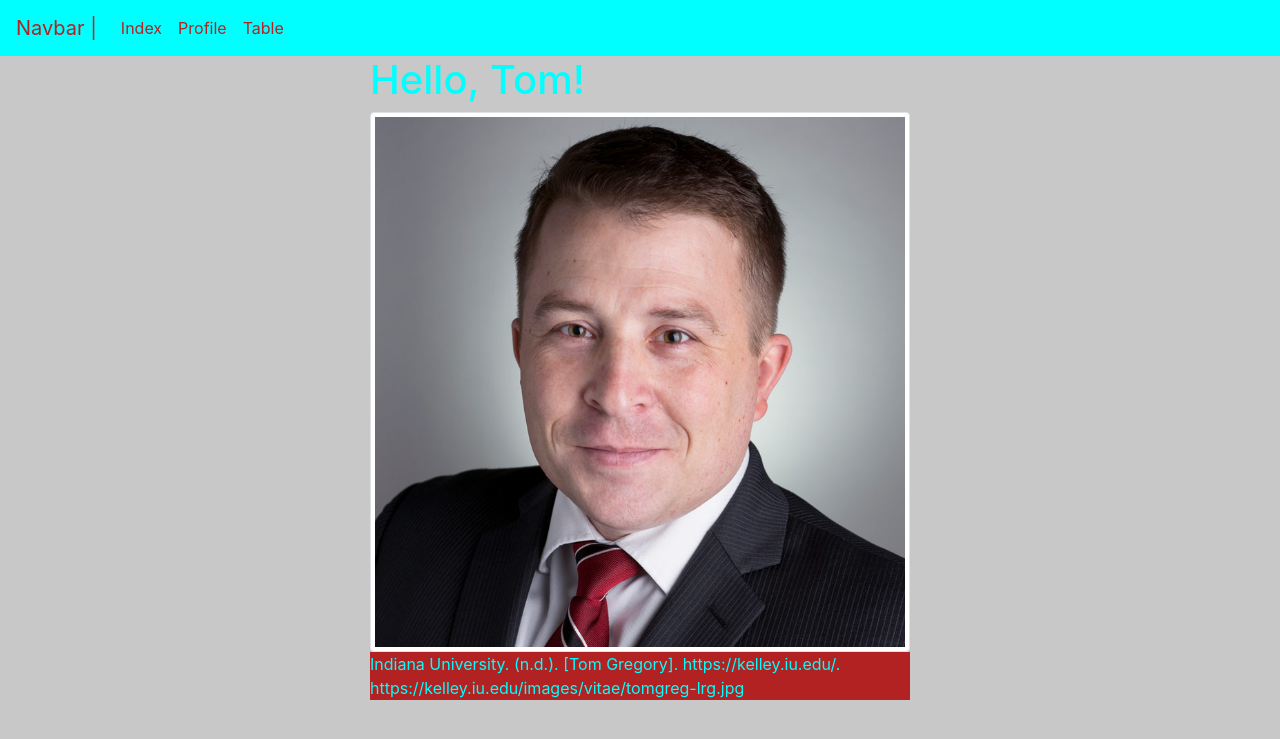
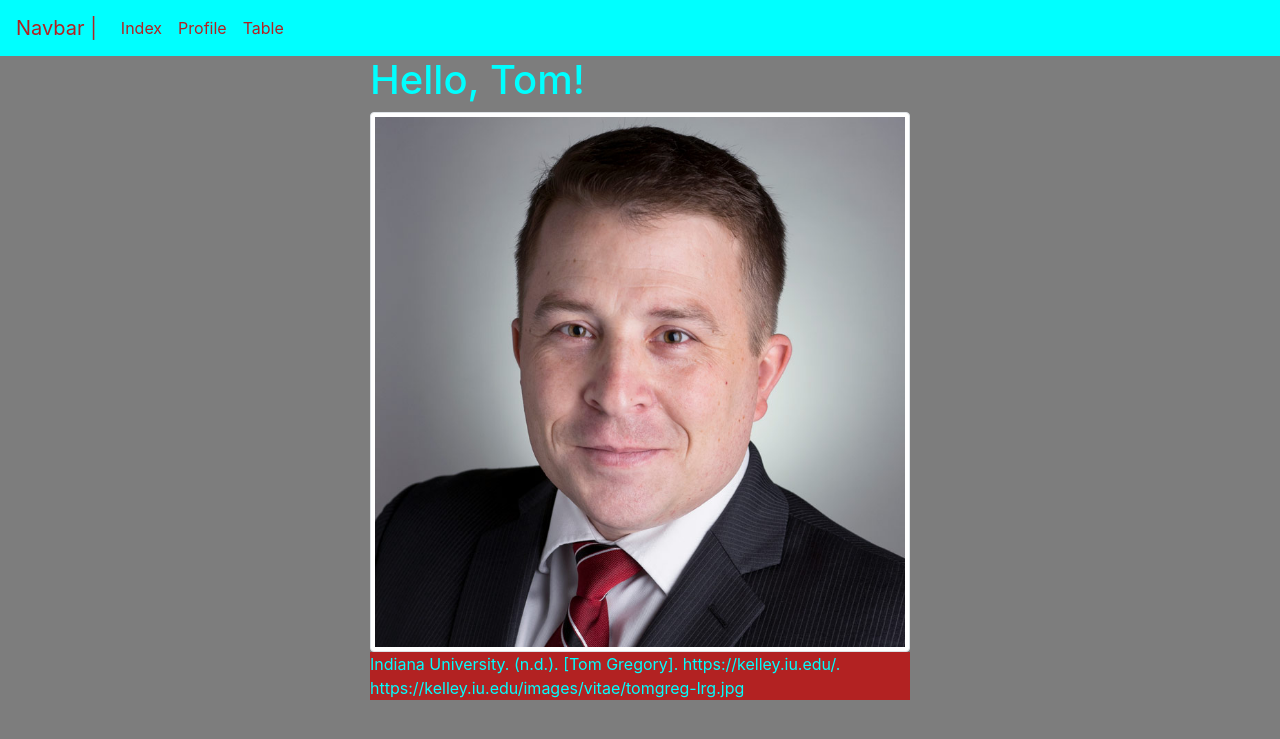
Before and after one commit to iu-msis/2-simple-docker-js-jbloom8907, a PHP site: page / in a window 1280 px wide. Shown: the top 739 px of the page. Run offline with PHP 8.4, Linux system fonts and the light colour scheme.

Commit message:
Update styles.css
Oops too bright, sorry

```diff
--- a/app/public/css/styles.css
+++ b/app/public/css/styles.css
@@ -1,6 +1,6 @@
 html,
 body {
-  background-color: rgb(200,200,200);
+  background-color: rgb(125,125,125);
   color: rgb(0,255,255);
 
 }
```
